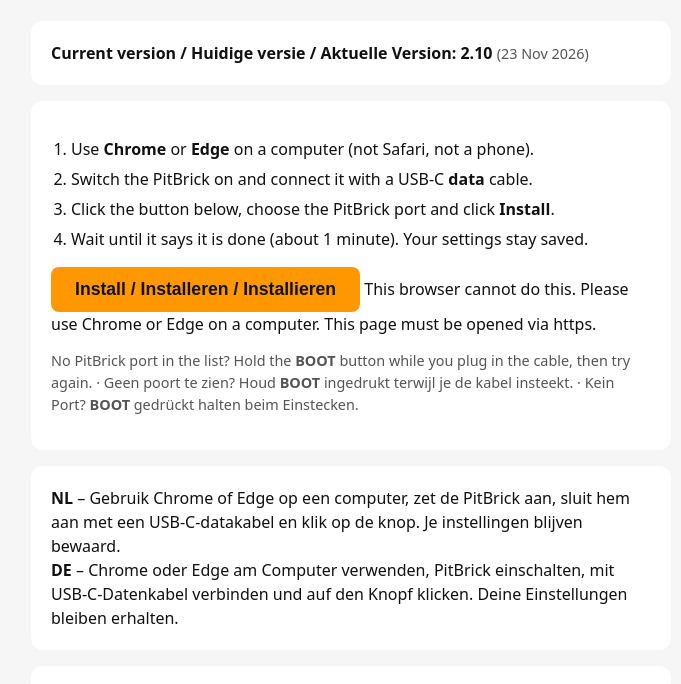
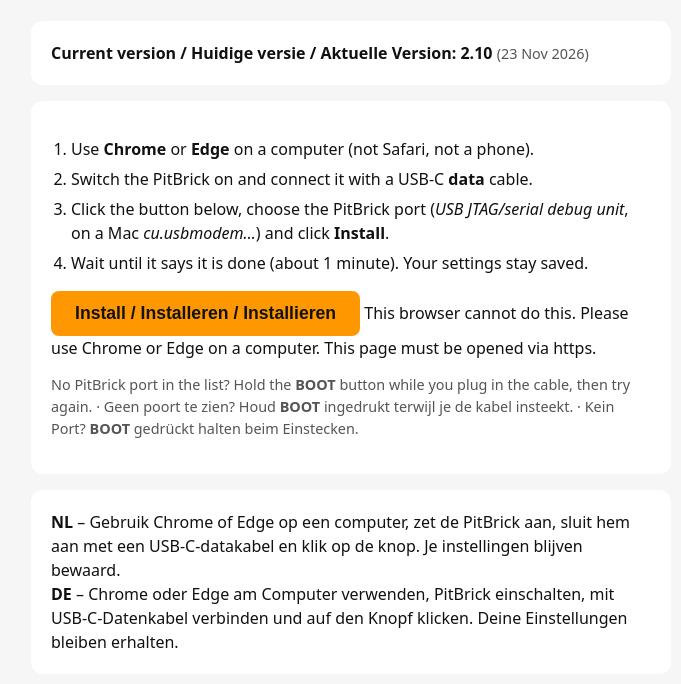
Before and after one commit to PitBrick-RC/pitbrick-firmware, a plain HTML site: page index.html in a window 1280 px wide. Shown: the part 111-795 px from the top of the page, without its empty margins (289-970 px from the left). Drawn offline with Linux system fonts and the light colour scheme.

Commit message:
Name the port the PitBrick shows up as
Co-Authored-By: Claude Opus 5.5 <noreply@anthropic.com>
Claude-Session: https://claude.ai/code/session_014Pa1VtAb4FK6qrMV71fizn

```diff
--- a/index.html
+++ b/index.html
@@ -29,7 +29,7 @@
     <ol>
       <li>Use <b>Chrome</b> or <b>Edge</b> on a computer (not Safari, not a phone).</li>
       <li>Switch the PitBrick on and connect it with a USB-C <b>data</b> cable.</li>
-      <li>Click the button below, choose the PitBrick port and click <b>Install</b>.</li>
+      <li>Click the button below, choose the PitBrick port (<i>USB JTAG/serial debug unit</i>, on a Mac <i>cu.usbmodem…</i>) and click <b>Install</b>.</li>
       <li>Wait until it says it is done (about 1 minute). Your settings stay saved.</li>
     </ol>
     <esp-web-install-button manifest="https://pitbrick-rc.github.io/pitbrick-firmware/manifest.json">
```
